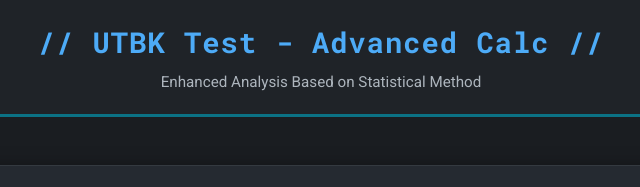
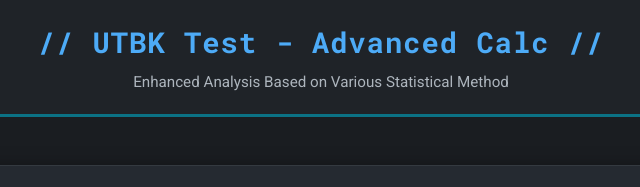
Before and after one commit to xynatez/UTBK-Calc, a plain HTML site: page index.html in a window 1280 px wide. Shown: the top 187 px of the page, 319-959 px from the left. Drawn offline with nearby package versions, Linux system fonts and the light colour scheme.

Commit message:
Update index.html

```diff
--- a/index.html
+++ b/index.html
@@ -16,7 +16,7 @@
 <body>
     <header>
         <h1>// UTBK Test - Advanced Calc //</h1>
-        <p>Enhanced Analysis Based on Statistical Method</p>
+        <p>Enhanced Analysis Based on Various Statistical Method</p>
     </header>
 
     <main class="container">
```
